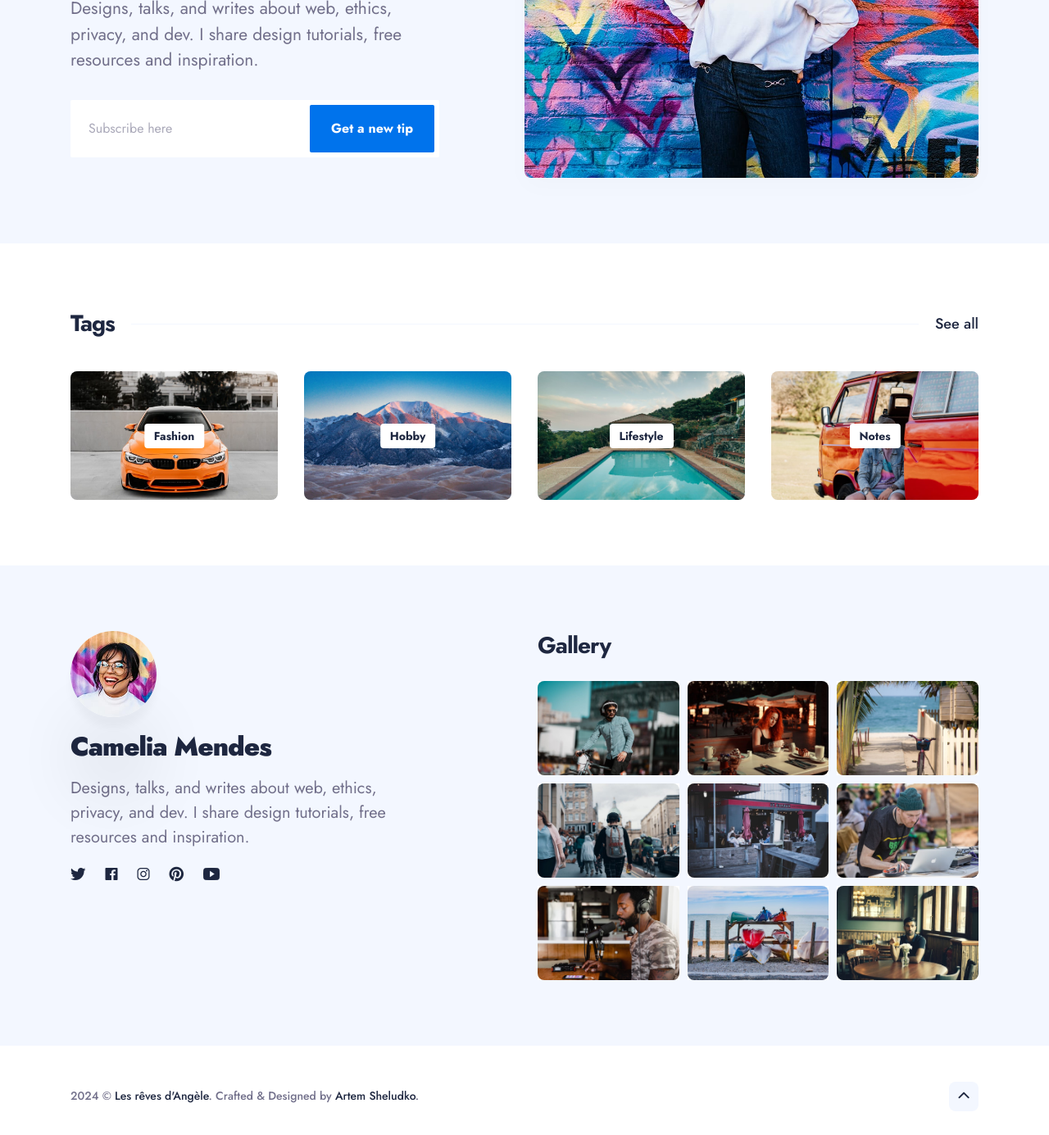
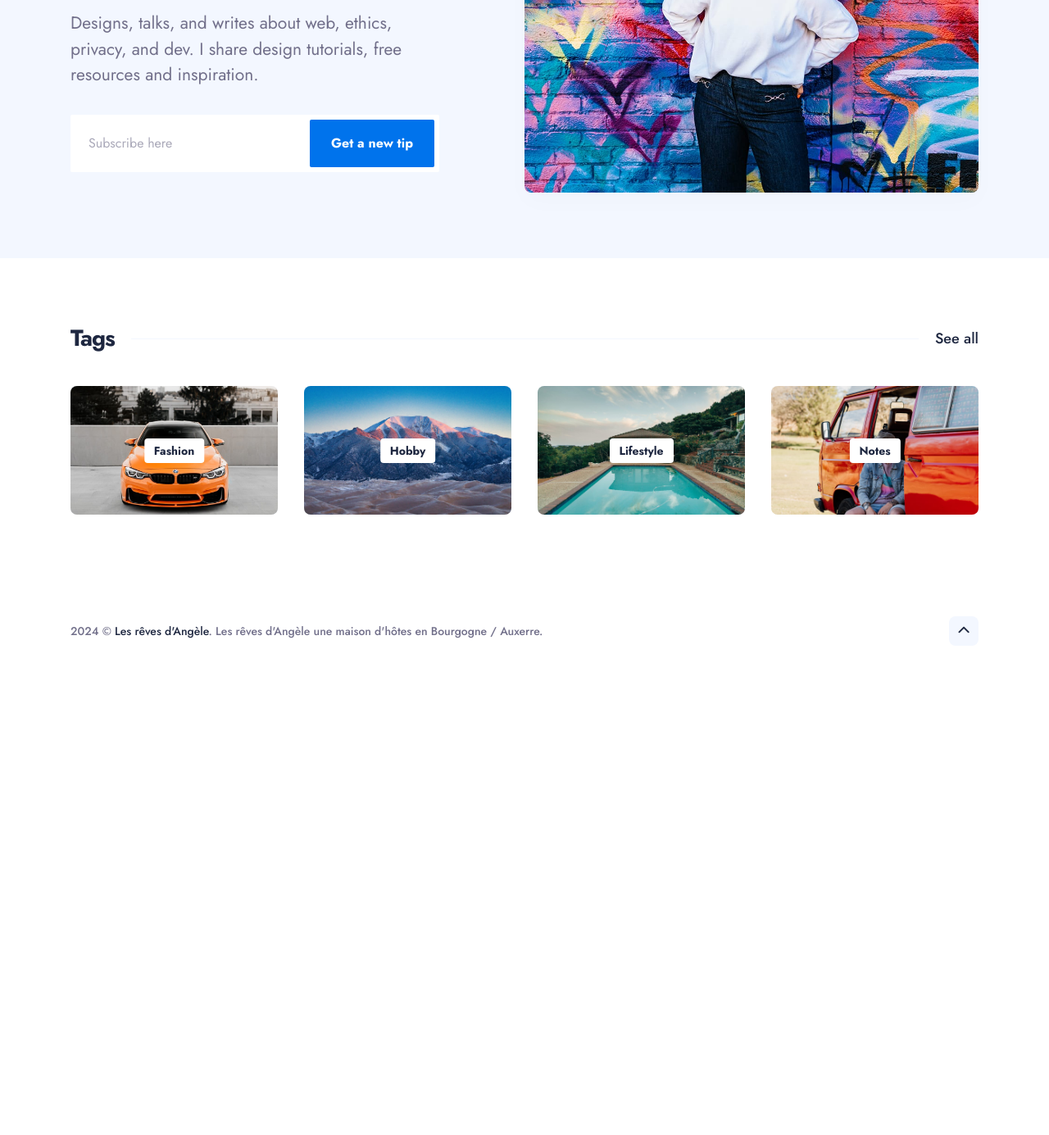
Before and after one commit to slimooo/revesdangele, a Jekyll site: the page built from index copie.html, in a window 1280 px wide and 1400 px high, scrolled down 393 px. Shown: the top 1385 px of the window at 82% size. Built offline with Jekyll 4.4.1, drawn with Linux system fonts in a browser that asks for light colours; nearby versions of some CDN libraries; after the commit the page ends 1225 px from its top, so only the background shows below that.

Commit message:
logo et footer

```diff
--- a/_config.yml
+++ b/_config.yml
@@ -1,7 +1,7 @@
 #-------------------------------
 # Site Settings
 title: "Les rêves d'Angèle"
-logo: # You can add own logo. For example '/images/logo.png'.
+logo: "https://lesrevesdangele.com/assets/logoblanc-1.svg" # You can add own logo. For example '/images/logo.png'.
 description: Menca personal blogging theme for Jekyll
 baseurl: "https://slimooo.github.io/menca" # the subpath of your site, e.g. /blog
 url: "" # the base hostname & protocol for your site, e.g. http://example.com
--- a/_includes/footer.html
+++ b/_includes/footer.html
@@ -1,61 +1,12 @@
 <!-- begin footer -->
 <footer class="footer">
-
-  <div class="footer__inner">
-    <div class="container">
-      <div class="row">
-
-        <div class="col col-5 col-d-12">
-          <div class="footer__author">
-            <div class="footer__author-avatar">
-              <img class="lazy" data-src="{{site.author.author__avatar}}" alt="{{site.author.author__name}}">
-            </div>
-            <h3 class="footer__author-name">{{site.author.author__name}}</h3>
-            <p class="footer__author-bio">{{site.author.author__bio}}</p>
-            {% if site.social %}
-            <div class="social">
-              <ul class="social__list list-reset">
-                {% for social in site.social %}
-                <li class="social__item">
-                  <a class="social__link" href="{{social.link}}" target="_blank" rel="noopener"
-                    aria-label="{{social.label}} link"><i class="ion {{social.icon}}"></i></a>
-                </li>
-                {% endfor %}
-              </ul>
-            </div>
-            {% endif %}
-          </div>
-        </div>
-
-        {% if site.gallery %}
-        <div class="col col-6 push-1 col-d-12 push-d-0">
-          <div class="footer__gallery">
-            <h3 class="footer__gallery-title">{{ site.gallery.gallery__title }}</h3>
-            {% if site.gallery %}
-            <div class="gallery-footer">
-              <div class="gallery" style="grid-template-columns: repeat({{site.gallery.gallery__columns}}, auto);">
-                {% for image in site.gallery.gallery__images %}
-                <div class="gallery__image">
-                  <img src="{{site.baseurl}}{{image.url}}" alt="{{image.alt}}" loading="lazy">
-                </div>
-                {% endfor %}
-              </div>
-            </div>
-            {% endif %}
-          </div>
-        </div>
-        {% endif %}
-
-      </div>
-    </div>
-  </div>
 
   <div class="footer__info">
     <div class="container">
       <div class="row">
         <div class="col col-12">
           <div class="footer__info-box">
-            <div class="copyright">{{site.time | date: '%Y'}} &copy; <a href="/">{{site.title}}</a>. Crafted & Designed by <a href="https://jekyllthemes.io/developers/artem-sheludko">Artem Sheludko</a>.</div>
+            <div class="copyright">{{site.time | date: '%Y'}} &copy; <a href="/">{{site.title}}</a>. Les rêves d'Angèle une maison d'hôtes en Bourgogne / Auxerre.</div>
             <div class="top" title="Top"><i class="ion ion-ios-arrow-up"></i></div>
           </div>
         </div>
```
